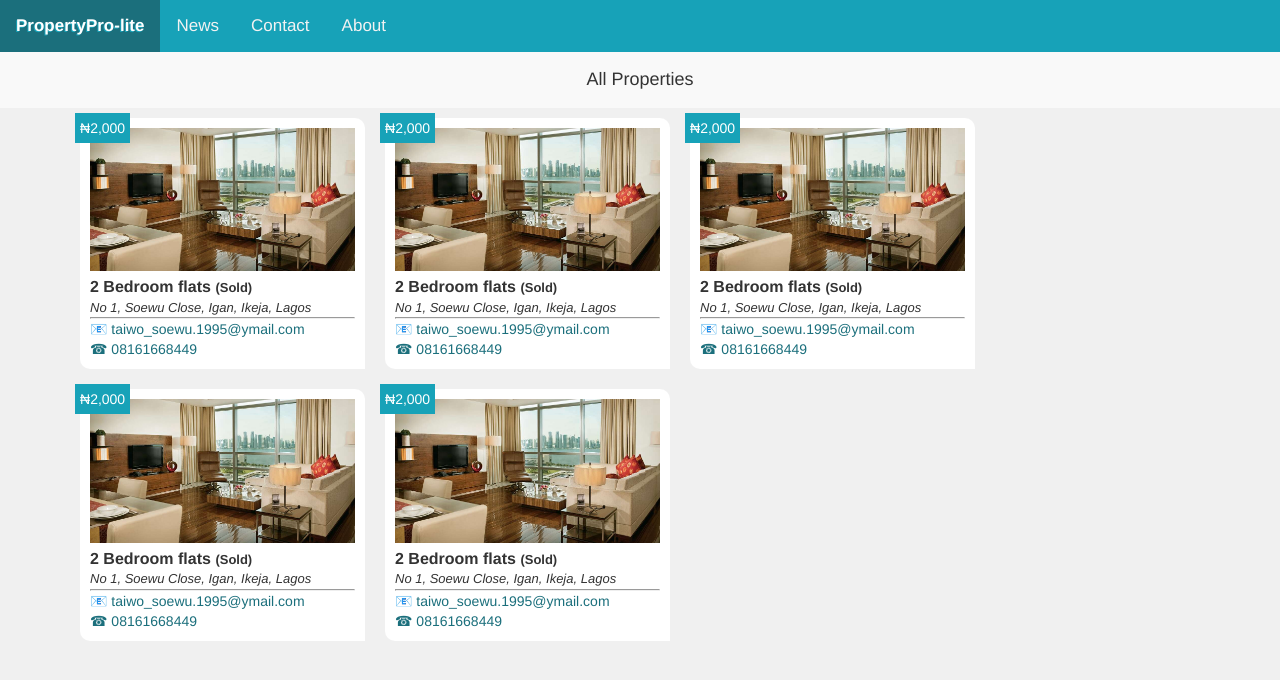
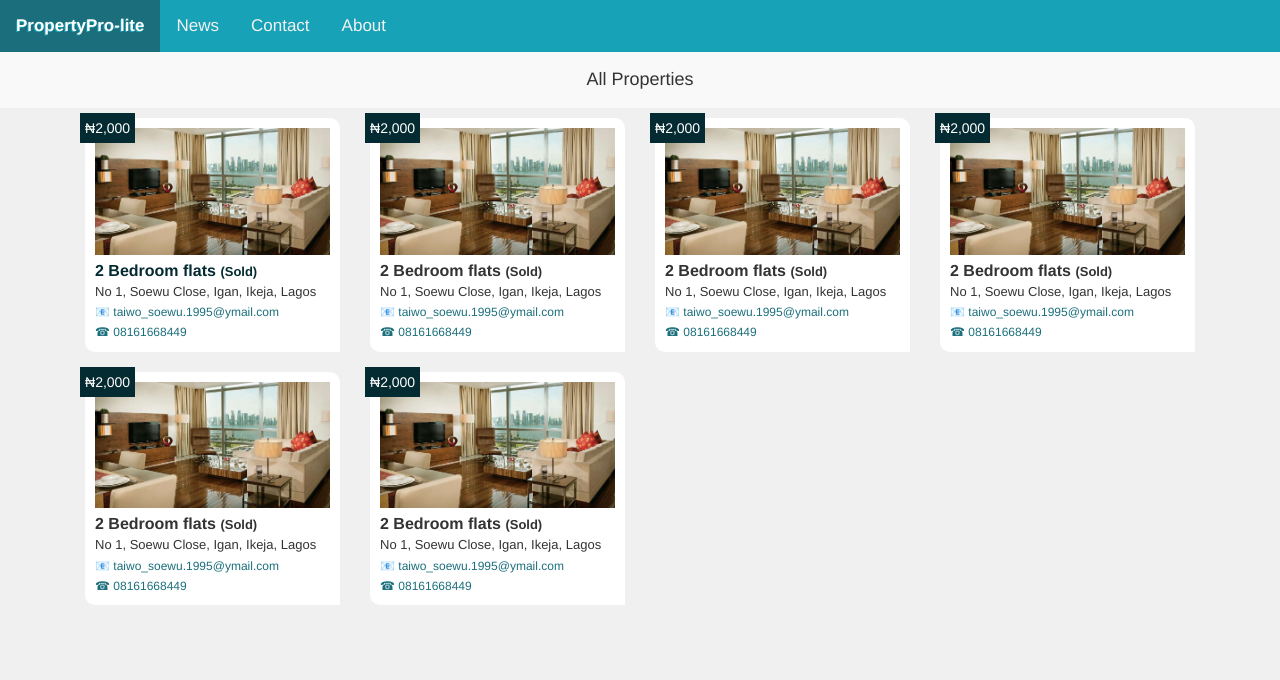
Before and after one commit to oluwasetty/PropertyPro-lite, a plain HTML site: page UI/view_all_property.html in a window 1280 px wide. Drawn offline with Linux system fonts and the light colour scheme.

Commit message:
feature(develop):Modifications to existing file

```diff
--- a/UI/css/view_all_property.css
+++ b/UI/css/view_all_property.css
@@ -1,7 +1,7 @@
 .box .property-container{
     background-color: white;
     padding: 10px;
-    margin: 10px;
+    margin: 10px 0;
     border-top-right-radius: 10px;
     border-bottom-left-radius: 10px;
     position: relative;
@@ -18,6 +18,7 @@
 .mail, .phone{
     text-decoration: none;
     color: #1b6f7c;
+    font-size: 12px;
 }
 
 .type{
@@ -25,8 +26,12 @@
     font-size: 16px;
 }
 
+.type a{
+    text-decoration: none;
+    color: #042b31;
+}
+
 .add{
-    font-style: italic;
     font-size: 13px;
 }
 
@@ -39,7 +44,7 @@
     top: -5px;
     left: -5px;
     padding: 5px;
-    background-color: #17a2b8;
+    background-color: #042b31;
     color: white;
 }
 
--- a/UI/view_all_property.html
+++ b/UI/view_all_property.html
@@ -32,68 +32,87 @@
         <div class="box">
             <div class="grid-group">
 
-                        <div class="grid-m-3 grid-sm-4 property-container">
+                <div class="grid-m-4 grid-lg-3">
+                    <div class="property-container">
+                        <div class="price"><span class="naira">2,000</span></div>
+                        <img src="img/gallery4.jpg" style="width:100%">
+                        <div class="">
+                            <div class="type"><label><a href="#">2 Bedroom flats</label> <label class="sold">(Sold)</label></a></div>
+                            <div class="add"><label>No 1, Soewu Close, Igan, Ikeja, Lagos</label></div>
+                            <div class=""><a href="mailto:taiwo_soewu.1995@ymail.com" class="mail">
+                                    taiwo_soewu.1995@ymail.com</a></div>
+                            <div class=""><a href="tel:08161668449" class="phone"> 08161668449</a></div>
+                        </div>
+                    </div>
+                </div>
+
+                <div class="grid-m-4 grid-lg-3">
+                    <div class="property-container">
                         <div class="price"><span class="naira">2,000</span></div>
                         <img src="img/gallery4.jpg" style="width:100%">
                         <div class="">
                             <div class="type"><label>2 Bedroom flats</label> <label class="sold">(Sold)</label></div>
                             <div class="add"><label>No 1, Soewu Close, Igan, Ikeja, Lagos</label></div>
-                                <!-- <div class="sold"><label>Sold</label></div> -->
-                                <hr>
-                                <div class=""><a href="mailto:taiwo_soewu.1995@ymail.com" class="mail"> taiwo_soewu.1995@ymail.com</a></div>
+                            <div class=""><a href="mailto:taiwo_soewu.1995@ymail.com" class="mail">
+                                    taiwo_soewu.1995@ymail.com</a></div>
                             <div class=""><a href="tel:08161668449" class="phone"> 08161668449</a></div>
                         </div>
                     </div>
+                </div>
 
-                        <div class="grid-m-3 grid-sm-4 property-container">
+                <div class="grid-m-4 grid-lg-3">
+                    <div class="property-container">
                         <div class="price"><span class="naira">2,000</span></div>
                         <img src="img/gallery4.jpg" style="width:100%">
                         <div class="">
                             <div class="type"><label>2 Bedroom flats</label> <label class="sold">(Sold)</label></div>
                             <div class="add"><label>No 1, Soewu Close, Igan, Ikeja, Lagos</label></div>
-                                <!-- <div class="sold"><label>Sold</label></div> -->
-                                <hr>
-                                <div class=""><a href="mailto:taiwo_soewu.1995@ymail.com" class="mail"> taiwo_soewu.1995@ymail.com</a></div>
+                            <div class=""><a href="mailto:taiwo_soewu.1995@ymail.com" class="mail">
+                                    taiwo_soewu.1995@ymail.com</a></div>
                             <div class=""><a href="tel:08161668449" class="phone"> 08161668449</a></div>
                         </div>
                     </div>
+                </div>
 
-                        <div class="grid-m-3 grid-sm-4 property-container">
+                <div class="grid-m-4 grid-lg-3">
+                    <div class="property-container">
                         <div class="price"><span class="naira">2,000</span></div>
                         <img src="img/gallery4.jpg" style="width:100%">
                         <div class="">
                             <div class="type"><label>2 Bedroom flats</label> <label class="sold">(Sold)</label></div>
                             <div class="add"><label>No 1, Soewu Close, Igan, Ikeja, Lagos</label></div>
-                                <!-- <div class="sold"><label>Sold</label></div> -->
-                                <hr>
-                                <div class=""><a href="mailto:taiwo_soewu.1995@ymail.com" class="mail"> taiwo_soewu.1995@ymail.com</a></div>
+                            <div class=""><a href="mailto:taiwo_soewu.1995@ymail.com" class="mail">
+                                    taiwo_soewu.1995@ymail.com</a></div>
                             <div class=""><a href="tel:08161668449" class="phone"> 08161668449</a></div>
                         </div>
                     </div>
+                </div>
 
-                        <div class="grid-m-3 grid-sm-4 property-container">
+                <div class="grid-m-4 grid-lg-3">
+                    <div class="property-container">
                         <div class="price"><span class="naira">2,000</span></div>
                         <img src="img/gallery4.jpg" style="width:100%">
                         <div class="">
                             <div class="type"><label>2 Bedroom flats</label> <label class="sold">(Sold)</label></div>
                             <div class="add"><label>No 1, Soewu Close, Igan, Ikeja, Lagos</label></div>
-                                <!-- <div class="sold"><label>Sold</label></div> -->
-                                <hr>
-                                <div class=""><a href="mailto:taiwo_soewu.1995@ymail.com" class="mail"> taiwo_soewu.1995@ymail.com</a></div>
+                            <div class=""><a href="mailto:taiwo_soewu.1995@ymail.com" class="mail">
+                                    taiwo_soewu.1995@ymail.com</a></div>
                             <div class=""><a href="tel:08161668449" class="phone"> 08161668449</a></div>
                         </div>
                     </div>
+                </div>
 
-                        <div class="grid-m-3 grid-sm-4 property-container">
+                <div class="grid-m-4 grid-lg-3">
+                    <div class="property-container">
                         <div class="price"><span class="naira">2,000</span></div>
                         <img src="img/gallery4.jpg" style="width:100%">
                         <div class="">
                             <div class="type"><label>2 Bedroom flats</label> <label class="sold">(Sold)</label></div>
                             <div class="add"><label>No 1, Soewu Close, Igan, Ikeja, Lagos</label></div>
-                                <!-- <div class="sold"><label>Sold</label></div> -->
-                                <hr>
-                                <div class=""><a href="mailto:taiwo_soewu.1995@ymail.com" class="mail"> taiwo_soewu.1995@ymail.com</a></div>
+                            <div class=""><a href="mailto:taiwo_soewu.1995@ymail.com" class="mail">
+                                    taiwo_soewu.1995@ymail.com</a></div>
                             <div class=""><a href="tel:08161668449" class="phone"> 08161668449</a></div>
+                        </div>
                     </div>
                 </div>
 
```
Lines whose indentation alone changed are shown as unchanged.
